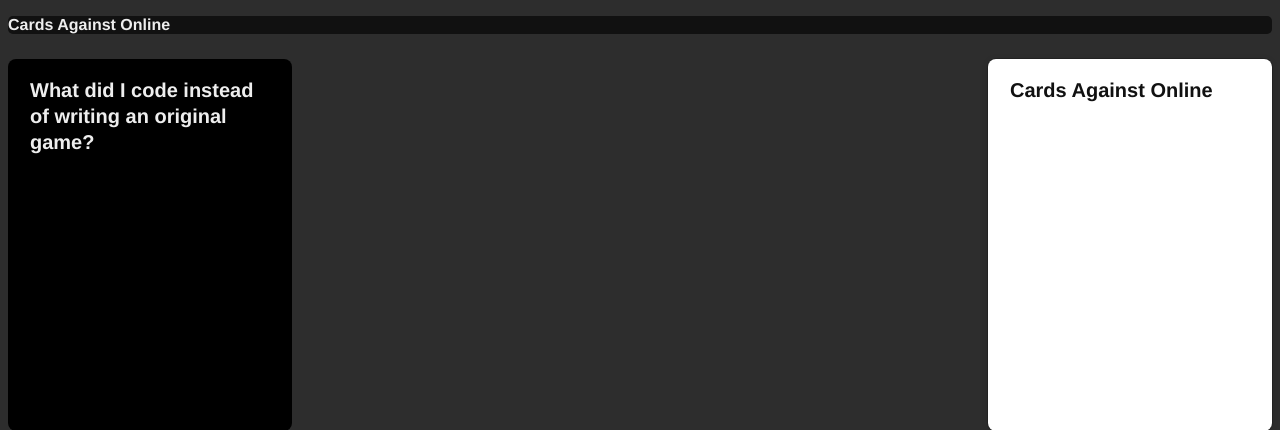
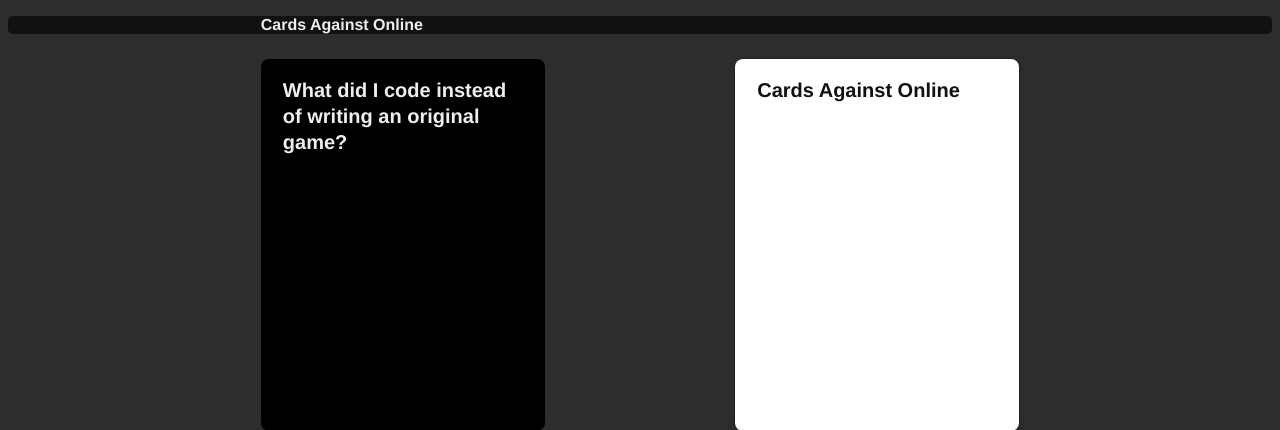
Before and after one commit to grimpunch/CardsAgainstOnline, a Python web app: template templates/index.html in a window 1280 px wide. Shown: the top 430 px of the page. Run offline with Jinja, Linux system fonts and the light colour scheme; the template is opened without the code that fills it, so the values that code supplies are empty.

Commit message:
padding for main screen cards fixed by wrapping them

```diff
--- a/static/cah.css
+++ b/static/cah.css
@@ -70,20 +70,23 @@ html>body{
     border-color: #eeeeee;
     border-radius: 5px;
     margin-inside: 5px;
+    padding-right: 20%;
+    padding-left: 20%;
 }
 
 .main-screen-card-black{
     padding: 2%;
-    float :left;
-    padding-left: 10%;
+    float :left;9
 }
 
 .main-screen-card-white{
     padding: 2%;
     float: right;
-    padding-right: 10%;
 }
-
+.main-screen-card-container {
+    padding-right: 20%;
+    padding-left: 20%;
+}
 /* Cards
 ----------------------------------------------*/
 
```
